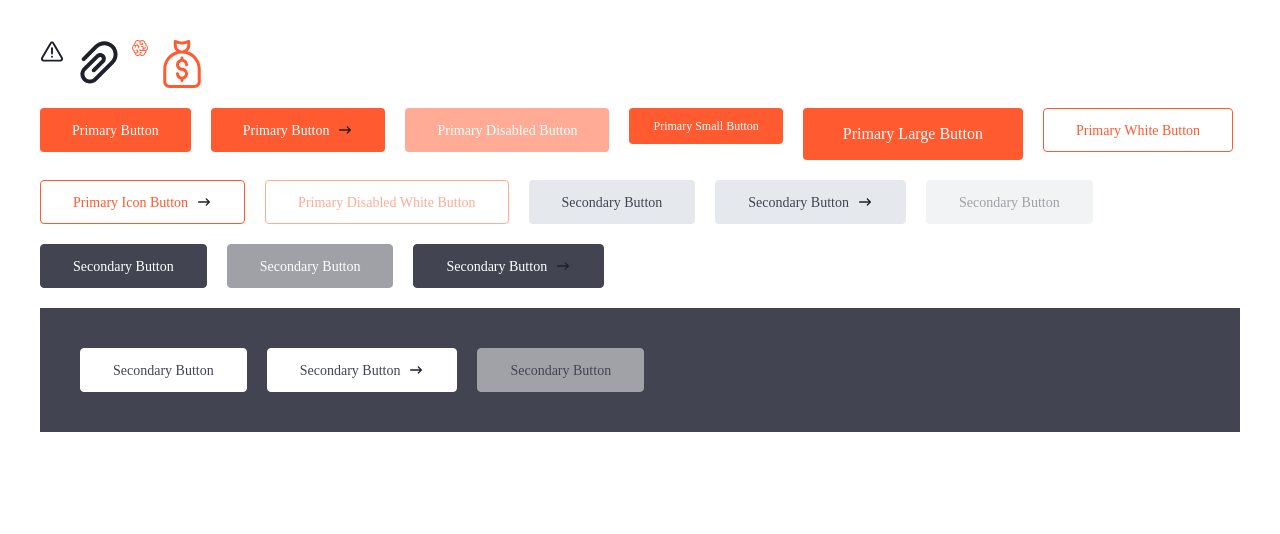
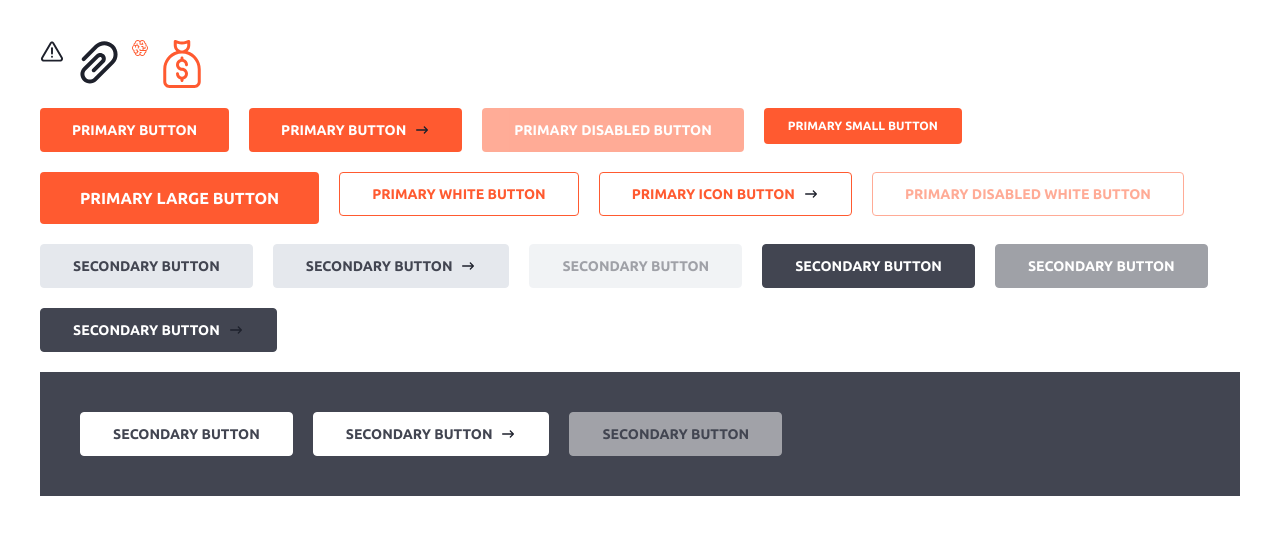
Before and after one commit to Faytelson/createx, a React (Vite) app: page / in a window 1280 px wide. Shown: the top 534 px of the page. Built offline with nearby package versions, Linux system fonts and the light colour scheme.

Commit message:
CRE-2: feat: Реализовать базовую кнопку для интерфейса: done

```diff
--- a/src/components/ui/Button/Button.module.scss
+++ b/src/components/ui/Button/Button.module.scss
@@ -5,9 +5,12 @@
   border-radius: 4px;
   align-items: center;
   justify-content: center;
+  @include font($font-main, 14px, 700);
+  text-transform: uppercase;
+  letter-spacing: 0.5;
+  transition: $transition-main;
   border: none;
   cursor: pointer;
-  //   transition:
 
   &_size {
     &_sm {
```
